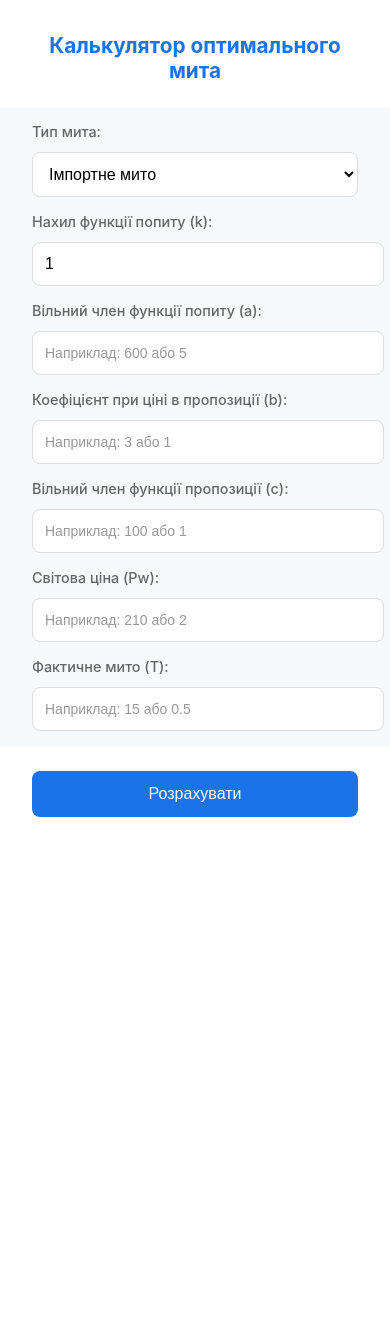
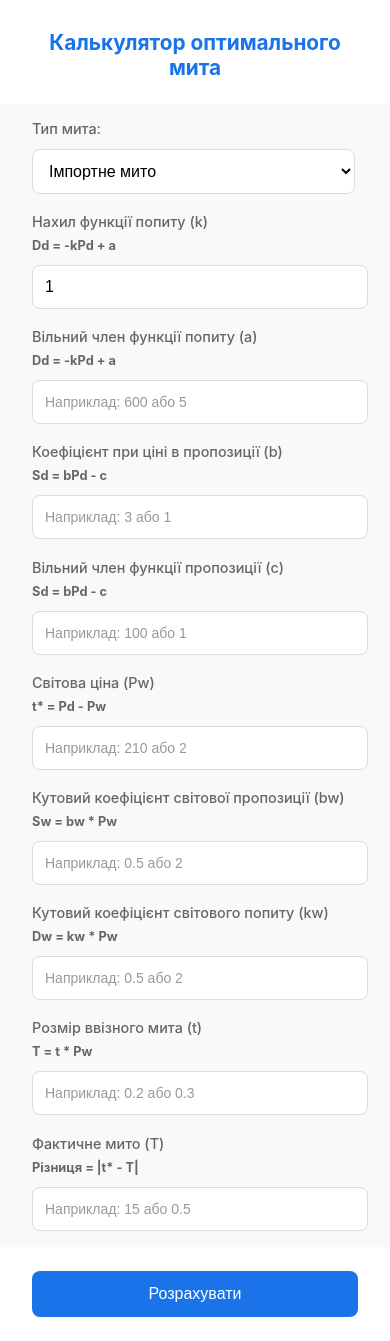
Before and after one commit to PrestonMachine/Carculator, a React (Create React App) app: page / in a window 390 px wide. Before the commit the page ends 844 px from the top, so only its background shows below. Built offline with nearby package versions, Linux system fonts and the light colour scheme.

Commit message:
Add files via upload

```diff
--- a/src/App.css
+++ b/src/App.css
@@ -91,7 +91,7 @@ label {
 }
 
 input, select {
-  width: 100%;
+  width: 99%;
   padding: 0.8rem;
   border: 1px solid #ddd;
   border-radius: 6px;
@@ -351,7 +351,7 @@ button:active {
 }
 
 input[type="number"] {
-  width: 100%;
+  width: 95%;
 }
 
 @keyframes fadeIn {
@@ -368,3 +368,60 @@ input[type="number"] {
 .result {
   animation: fadeIn 0.3s ease-out;
 }
+
+.label-container {
+  display: flex;
+  justify-content: space-between;
+  align-items: baseline;
+  gap: 1rem;
+  margin-bottom: 0.25rem;
+}
+
+.formula {
+  color: #083a7c;
+  font-weight: bold;
+  font-size: 1rem;
+  opacity: 1;
+  white-space: nowrap;
+  margin-right: 1rem;
+}
+
+@media (max-width: 768px) {
+  .label-container {
+    flex-direction: column;
+    gap: 0.25rem;
+  }
+
+  .formula {
+    font-size: 0.8rem;
+    color: #666;
+    font-weight: bold;
+  }
+
+  .input-group {
+    margin-bottom: 1.2rem;
+  }
+}
+
+@media (max-width: 320px) {
+  .label-container {
+    gap: 0.15rem;
+  }
+
+  .formula {
+    font-weight: bold;
+    font-size: 0.75rem;
+  }
+}
+
+@media (prefers-color-scheme: dark) {
+
+
+  @media (max-width: 768px) {
+    .formula {
+    font-weight: bold;
+    color: #0b3252;
+
+    }
+  }
+}
--- a/src/App.js
+++ b/src/App.js
@@ -14,6 +14,9 @@ function App() {
     worldPrice: '', // світова ціна Pw
     actualTariff: '', // фактичне мито
     tariffType: 'import', // тип мита
+    worldSupplySlope: '', // кутовий коефіцієнт світової пропозиції
+    worldDemandSlope: '', // новий параметр - кутовий коефіцієнт світового попиту
+    importTariffRate: '', // новий параметр - розмір ввізного мита
   });
 
   const [result, setResult] = useState(null);
@@ -23,114 +26,121 @@ function App() {
     setValues(prev => ({ ...prev, [name]: value }));
   };
 
-  const validateInputs = (k, a, b, c, Pw, T) => {
-    if (isNaN(k) || isNaN(a) || isNaN(b) || isNaN(c) || isNaN(Pw) || isNaN(T)) {
+  const validateInputs = (k, a, b, c, Pw, T, bw, kw, t) => {
+    if (isNaN(k) || isNaN(a) || isNaN(b) || isNaN(c) || isNaN(Pw) || isNaN(T) || isNaN(bw) || isNaN(kw) || isNaN(t)) {
       return "Усі поля повинні бути заповнені числовими значеннями.";
     }
     if (k <= 0) return "Нахил попиту (k) повинен бути додатним.";
-    if (a < 0) return "Вільний член попиту (a) не може бути від’ємним.";
-    if (b < 0) return "Коефіцієнт при ціні в пропозиції (b) не може бути від’ємним.";
-    if (b + k === 0) return "Сума нахилів (k + b) не може дорівнювати 0.";
-    if (Pw < 0 || T < 0) return "Світова ціна та мито не можуть бути від’ємними.";
+    if (b <= 0) return "Коефіцієнт при ціні в пропозиції (b) повинен бути додатним.";
+    if (bw <= 0) return "Кутовий коефіцієнт світової пропозиції (bw) повинен бути додатним.";
+    if (kw <= 0) return "Кутовий коефіцієнт світового попиту (kw) повинен бути додатним.";
+    if (t < 0) return "Розмір ввізного мита не може бути від'ємним.";
+    if (k + b === 0) return "Сума нахилів (k + b) не може дорівнювати 0.";
+    if (Pw < 0 || T < 0) return "Світова ціна та мито не можуть бути від'ємними.";
     return null;
   };
 
   const calculateResults = () => {
     try {
-      const k = parseFloat(values.demandK);     // нахил попиту
-      const a = parseFloat(values.demandA);     // вільний член попиту
-      const b = parseFloat(values.supplyB);     // коефіцієнт при ціні в пропозиції
-      const c = parseFloat(values.supplyC);     // вільний член пропозиції
-      const Pw = parseFloat(values.worldPrice); // світова ціна
-      const T = parseFloat(values.actualTariff); // фактичне мито
+      const k = parseFloat(values.demandK);
+      const a = parseFloat(values.demandA);
+      const b = parseFloat(values.supplyB);
+      const c = parseFloat(values.supplyC);
+      const Pw = parseFloat(values.worldPrice);
+      const T = parseFloat(values.actualTariff);
+      const bw = parseFloat(values.worldSupplySlope);
+      const kw = parseFloat(values.worldDemandSlope);
+      const t = parseFloat(values.importTariffRate);
       const isImport = values.tariffType === 'import';
 
-      // Валідація введених даних
-      const validationError = validateInputs(k, a, b, c, Pw, T);
+      const validationError = validateInputs(k, a, b, c, Pw, T, bw, kw, t);
       if (validationError) {
         alert(validationError);
         return;
       }
 
-      // Автоматичне визначення одиниць залежно від типу мита
       const priceUnit = isImport ? 'тис. дол' : 'дол';
       const quantityUnit = isImport ? 'тис. од' : 'млн т';
 
-      // Розрахунок внутрішньої рівноважної ціни (автаркії)
       const domesticPrice = (a + c) / (k + b);
-
-      // Перевірка, чи автаркічна ціна додатна
       if (domesticPrice <= 0) {
-        alert("Автаркічна ціна не може бути від’ємною або дорівнювати нулю. Перевірте параметри.");
+        alert("Автаркічна ціна не може бути від'ємною або дорівнювати нулю.");
         return;
       }
 
-      // Розрахунок обсягів при рівноважній ціні
       const domesticDemand = -k * domesticPrice + a;
       const domesticSupply = b * domesticPrice - c;
-
-      // Перевірка, чи попит і пропозиція невід’ємні при автаркічній ціні
       if (domesticDemand < 0 || domesticSupply < 0) {
-        alert("Попит або пропозиція при автаркічній ціні не можуть бути від’ємними. Перевірте параметри.");
+        alert("Попит або пропозиція в автаркії не можуть бути від'ємними.");
         return;
       }
 
-      // Розрахунок оптимального мита
-      let optimalTariff;
-      if (isImport) {
-        // Для імпортного мита
-        optimalTariff = domesticPrice > Pw ? domesticPrice - Pw : 0;
-      } else {
-        // Для експортного мита
-        optimalTariff = Pw > domesticPrice ? Pw - domesticPrice : 0;
-      }
+      const worldSupply = bw * Pw;
+      const worldDemand = kw * Pw;
 
-      // Різниця між оптимальним і фактичним митом
-      const tariffDifference = Math.abs(optimalTariff - T);
+      // Обчислюємо попит і пропозицію при світовій ціні, але обмежуємо від'ємні значення
+      let tradeDemand = Math.max(-k * Pw + a, 0); // Обмежуємо попит
+      let tradeSupply = Math.max(b * Pw - c, 0);  // Обмежуємо пропозицію
 
-      // Розрахунок обсягів торгівлі при світовій ціні
-      const tradeDemand = -k * Pw + a;
-      const tradeSupply = b * Pw - c;
+      const tradeVolumeNoTariff = isImport
+        ? Math.max(tradeDemand - tradeSupply, 0)
+        : Math.max(tradeSupply - tradeDemand, 0);
 
-      // Перевірка, чи попит і пропозиція невід’ємні при світовій ціні
-      if (tradeDemand < 0 || tradeSupply < 0) {
-        alert("Попит або пропозиція при світовій ціні не можуть бути від’ємними. Перевірте параметри.");
+      const adjustedPrice = isImport ? Pw + T : Pw - T;
+      if (adjustedPrice < 0) {
+        alert("Ціна з урахуванням мита не може бути від'ємною.");
         return;
       }
 
-      const tradeVolume = isImport
-        ? Math.max(tradeDemand - tradeSupply, 0)  // для імпорту
-        : Math.max(tradeSupply - tradeDemand, 0); // для експорту
-
-      // Розрахунок обсягів торгівлі з урахуванням мита
-      const adjustedPrice = isImport ? Pw + T : Pw - T;
-      if (adjustedPrice < 0) {
-        alert("Ціна з урахуванням мита не може бути від’ємною. Перевірте параметри.");
-        return;
-      }
-
-      const tradeDemandWithTariff = -k * adjustedPrice + a;
-      const tradeSupplyWithTariff = b * adjustedPrice - c;
-
-      // Перевірка, чи попит і пропозиція невід’ємні з урахуванням мита
-      if (tradeDemandWithTariff < 0 || tradeSupplyWithTariff < 0) {
-        alert("Попит або пропозиція з урахуванням мита не можуть бути від’ємними. Перевірте параметри.");
-        return;
-      }
+      const tradeDemandWithTariff = Math.max(-k * adjustedPrice + a, 0);
+      const tradeSupplyWithTariff = Math.max(b * adjustedPrice - c, 0);
 
       const tradeVolumeWithTariff = isImport
         ? Math.max(tradeDemandWithTariff - tradeSupplyWithTariff, 0)
         : Math.max(tradeSupplyWithTariff - tradeDemandWithTariff, 0);
 
+      const adjustedPriceWithRate = isImport ? Pw + (t * Pw) : Pw - (t * Pw);
+      if (adjustedPriceWithRate < 0) {
+        alert("Ціна з урахуванням тарифної ставки не може бути від'ємною.");
+        return;
+      }
+
+      const tradeDemandWithRate = Math.max(-k * adjustedPriceWithRate + a, 0);
+      const tradeSupplyWithRate = Math.max(b * adjustedPriceWithRate - c, 0);
+
+      const tradeVolumeWithRate = isImport
+        ? Math.max(tradeDemandWithRate - tradeSupplyWithRate, 0)
+        : Math.max(tradeSupplyWithRate - tradeDemandWithRate, 0);
+
+      const Ed = -k * (domesticPrice / domesticDemand);
+      const Es = b * (domesticPrice / domesticSupply);
+      const Ew = kw * (Pw / worldDemand);
+      const Esw = bw * (Pw / worldSupply);
+
+      let optimalTariff;
+      if (isImport) {
+        optimalTariff = tradeVolumeNoTariff > 0 ? (1 / Math.abs(Esw)) * Pw : 0;
+      } else {
+        optimalTariff = tradeVolumeNoTariff > 0 ? (1 / Math.abs(Ew)) * Pw : 0;
+      }
+
+      const tariffAmount = t * Pw;
+      const tariffDifference = Math.abs(optimalTariff - T);
+
       setResult({
         'Внутрішня рівноважна ціна': `${domesticPrice.toFixed(2)} ${priceUnit}`,
         'Оптимальне мито': `${optimalTariff.toFixed(2)} ${priceUnit}`,
+        'Розмір ввізного мита': `${(t * 100).toFixed(1)}%`,
+        'Сума ввізного мита': `${tariffAmount.toFixed(2)} ${priceUnit}`,
         'Фактичне мито': `${T.toFixed(2)} ${priceUnit}`,
         'Різниця між оптимальним і фактичним митом': `${tariffDifference.toFixed(2)} ${priceUnit}`,
         'Внутрішній попит (автаркія)': `${domesticDemand.toFixed(2)} ${quantityUnit}`,
         'Внутрішня пропозиція (автаркія)': `${domesticSupply.toFixed(2)} ${quantityUnit}`,
-        [isImport ? 'Обсяг імпорту (без мита)' : 'Обсяг експорту (без мита)']: `${tradeVolume.toFixed(2)} ${quantityUnit}`,
+        'Світовий попит при Pw': `${worldDemand.toFixed(2)} ${quantityUnit}`,
+        'Світова пропозиція при Pw': `${worldSupply.toFixed(2)} ${quantityUnit}`,
+        [isImport ? 'Обсяг імпорту (без мита)' : 'Обсяг експорту (без мита)']: `${tradeVolumeNoTariff.toFixed(2)} ${quantityUnit}`,
         [isImport ? 'Обсяг імпорту (з митом)' : 'Обсяг експорту (з митом)']: `${tradeVolumeWithTariff.toFixed(2)} ${quantityUnit}`,
+        [isImport ? 'Обсяг імпорту (з тарифною ставкою)' : 'Обсяг експорту (з тарифною ставкою)']: `${tradeVolumeWithRate.toFixed(2)} ${quantityUnit}`,
       });
     } catch (error) {
       alert('Помилка в розрахунках. Перевірте введені дані.');
@@ -142,31 +152,55 @@ function App() {
       name: 'demandK',
       label: 'Нахил функції попиту (k)',
       placeholder: 'Наприклад: 1 або 2',
+      formula: 'Dd = -kPd + a'
     },
     {
       name: 'demandA',
       label: 'Вільний член функції попиту (a)',
       placeholder: 'Наприклад: 600 або 5',
+      formula: 'Dd = -kPd + a'
     },
     {
       name: 'supplyB',
       label: 'Коефіцієнт при ціні в пропозиції (b)',
       placeholder: 'Наприклад: 3 або 1',
+      formula: 'Sd = bPd - c'
     },
     {
       name: 'supplyC',
       label: 'Вільний член функції пропозиції (c)',
       placeholder: 'Наприклад: 100 або 1',
+      formula: 'Sd = bPd - c'
     },
     {
       name: 'worldPrice',
       label: 'Світова ціна (Pw)',
       placeholder: 'Наприклад: 210 або 2',
+      formula: values.tariffType === 'import' ? 't* = Pd - Pw' : 't* = Pw - Pd'
+    },
+    {
+      name: 'worldSupplySlope',
+      label: 'Кутовий коефіцієнт світової пропозиції (bw)',
+      placeholder: 'Наприклад: 0.5 або 2',
+      formula: 'Sw = bw * Pw'
+    },
+    {
+      name: 'worldDemandSlope',
+      label: 'Кутовий коефіцієнт світового попиту (kw)',
+      placeholder: 'Наприклад: 0.5 або 2',
+      formula: 'Dw = kw * Pw'
+    },
+    {
+      name: 'importTariffRate',
+      label: 'Розмір ввізного мита (t)',
+      placeholder: 'Наприклад: 0.2 або 0.3',
+      formula: 'T = t * Pw'
     },
     {
       name: 'actualTariff',
       label: 'Фактичне мито (T)',
       placeholder: 'Наприклад: 15 або 0.5',
+      formula: 'Різниця = |t* - T|'
     },
   ];
 
@@ -185,7 +219,10 @@ function App() {
           </div>
           {inputFields.map((field, index) => (
             <div className="input-group" key={index}>
-              <label>{field.label}:</label>
+              <div className="label-container">
+                <label>{field.label}</label>
+                <span className="formula">{field.formula}</span>
+              </div>
               <input
                 type="number"
                 name={field.name}
```
